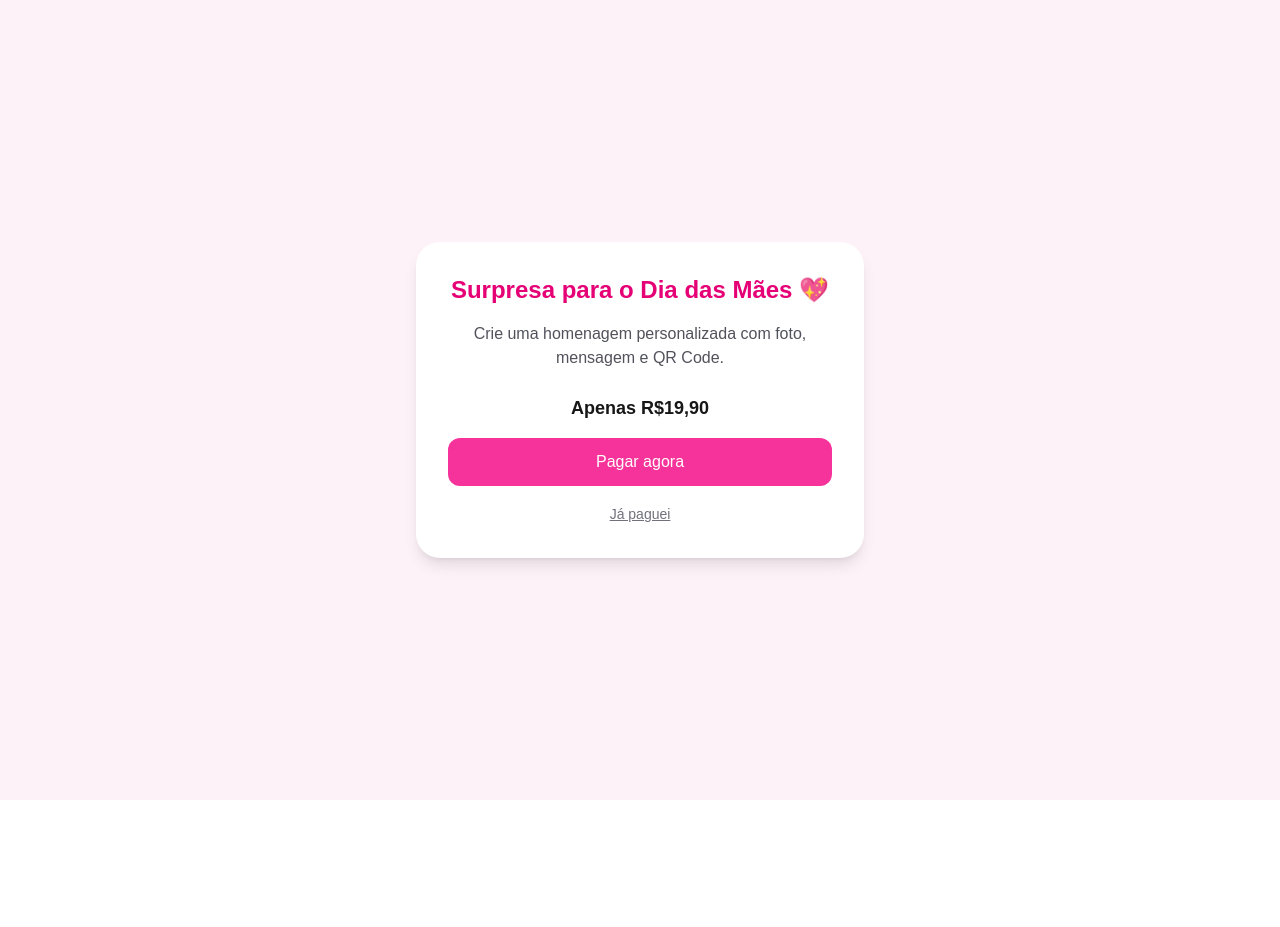
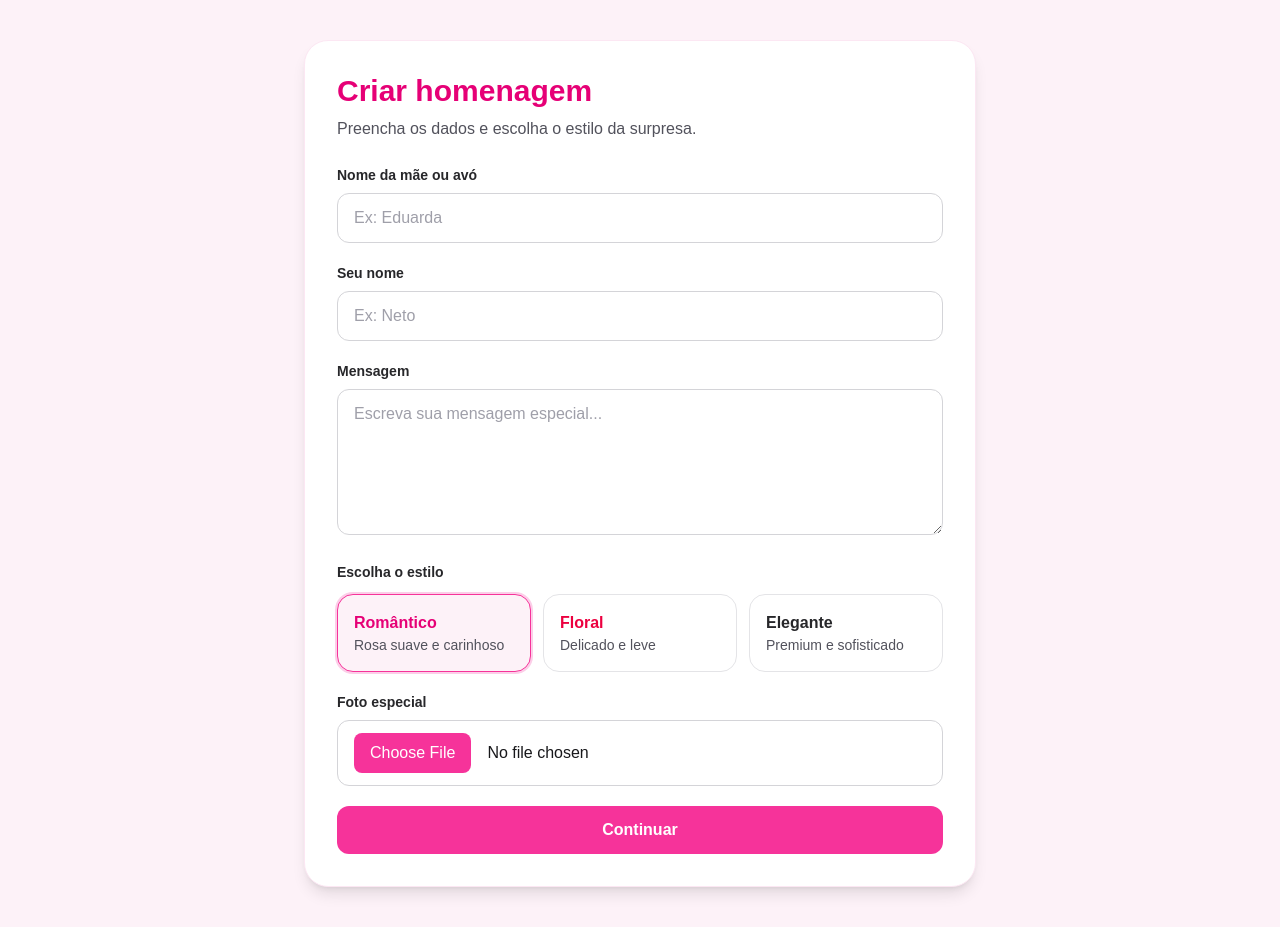
Before and after one commit to telesgustavo109-eng/homenagem-mae, a Next.js app: page /criar in a window 1280 px wide. Before the commit the page ends 800 px from the top, so only its background shows below. Built offline with nearby package versions, Linux system fonts and the light colour scheme; no server answers.

Commit message:
adiciona estilos na homenagem

```diff
--- a/app/criar/page.tsx
+++ b/app/criar/page.tsx
@@ -1,77 +1,215 @@
 "use client";
 
 import { useState } from "react";
+import { useRouter } from "next/navigation";
+import { supabase } from "@/lib/supabase";
 
 export default function CriarPage() {
-  const [liberado, setLiberado] = useState(false);
+  const router = useRouter();
 
-  const linkPagamento = "COLE_AQUI_SEU_LINK_MP";
-
-  if (!liberado) {
-    return (
-      <main className="min-h-screen flex items-center justify-center bg-pink-50">
-        <div className="bg-white p-8 rounded-3xl shadow-lg text-center max-w-md">
-          <h1 className="text-2xl font-bold text-pink-600 mb-4">
-            Surpresa para o Dia das Mães 💖
-          </h1>
-
-          <p className="text-zinc-600 mb-6">
-            Crie uma homenagem personalizada com foto, mensagem e QR Code.
-          </p>
-
-          <p className="text-lg font-semibold mb-4">
-            Apenas R$19,90
-          </p>
-
-          <a
-            href={linkPagamento}
-            target="_blank"
-            className="bg-pink-500 text-white px-6 py-3 rounded-xl block mb-4"
-          >
-            Pagar agora
-          </a>
-
-          <button
-            onClick={() => setLiberado(true)}
-            className="text-sm text-zinc-500 underline"
-          >
-            Já paguei
-          </button>
-        </div>
-      </main>
-    );
-  }
-
-  return <Formulario />;
-}
-
-function Formulario() {
   const [nomeMae, setNomeMae] = useState("");
   const [nomeComprador, setNomeComprador] = useState("");
   const [mensagem, setMensagem] = useState("");
+  const [estilo, setEstilo] = useState("romantico");
+  const [arquivoImagem, setArquivoImagem] = useState<File | null>(null);
+  const [carregando, setCarregando] = useState(false);
+
+  function gerarSlug(texto: string) {
+    const base = texto
+      .toLowerCase()
+      .normalize("NFD")
+      .replace(/[\u0300-\u036f]/g, "")
+      .replace(/[^a-z0-9\s-]/g, "")
+      .trim()
+      .replace(/\s+/g, "-");
+
+    const aleatorio = Math.random().toString(36).slice(2, 8);
+    return `${base || "homenagem"}-${aleatorio}`;
+  }
+
+  async function uploadImagem(): Promise<string> {
+    if (!arquivoImagem) {
+      throw new Error("Escolha uma imagem antes de continuar.");
+    }
+
+    const formData = new FormData();
+    formData.append("file", arquivoImagem);
+
+    const resposta = await fetch("/api/upload", {
+      method: "POST",
+      body: formData,
+    });
+
+    const dados = await resposta.json();
+
+    if (!resposta.ok) {
+      throw new Error(dados.error || "Erro ao enviar imagem.");
+    }
+
+    return dados.url;
+  }
+
+  async function handleSubmit(e: React.FormEvent<HTMLFormElement>) {
+    e.preventDefault();
+
+    try {
+      setCarregando(true);
+
+      const imagemFinal = await uploadImagem();
+      const slug = gerarSlug(nomeMae);
+
+      const { error } = await supabase.from("homenagens").insert({
+        slug,
+        nome_mae: nomeMae,
+        nome_comprador: nomeComprador,
+        mensagem,
+        imagem_url: imagemFinal,
+        estilo,
+      });
+
+      if (error) {
+        throw new Error(error.message);
+      }
+
+      router.push(`/h/${slug}`);
+    } catch (error) {
+      console.error(error);
+
+      if (error instanceof Error) {
+        alert(error.message);
+      } else {
+        alert("Erro ao salvar homenagem.");
+      }
+    } finally {
+      setCarregando(false);
+    }
+  }
 
   return (
-    <main className="min-h-screen flex items-center justify-center bg-white">
-      <div className="p-8 bg-pink-50 rounded-2xl">
-        <h1 className="text-2xl mb-4">Criar homenagem</h1>
+    <main className="min-h-screen bg-pink-50 px-6 py-10">
+      <div className="mx-auto w-full max-w-2xl rounded-3xl bg-white p-8 shadow-lg border border-pink-100">
+        <h1 className="mb-2 text-3xl font-bold text-pink-600">
+          Criar homenagem
+        </h1>
 
-        <input
-          placeholder="Nome da mãe"
-          onChange={(e) => setNomeMae(e.target.value)}
-          className="block mb-2 p-2 border"
-        />
+        <p className="mb-6 text-zinc-600">
+          Preencha os dados e escolha o estilo da surpresa.
+        </p>
 
-        <input
-          placeholder="Seu nome"
-          onChange={(e) => setNomeComprador(e.target.value)}
-          className="block mb-2 p-2 border"
-        />
+        <form className="space-y-5" onSubmit={handleSubmit}>
+          <div>
+            <label className="mb-2 block text-sm font-semibold text-zinc-800">
+              Nome da mãe ou avó
+            </label>
+            <input
+              type="text"
+              placeholder="Ex: Eduarda"
+              value={nomeMae}
+              onChange={(e) => setNomeMae(e.target.value)}
+              className="w-full rounded-xl border border-zinc-300 bg-white px-4 py-3 text-zinc-900 placeholder:text-zinc-400 outline-none focus:border-pink-400 focus:ring-2 focus:ring-pink-300"
+              required
+            />
+          </div>
 
-        <textarea
-          placeholder="Mensagem"
-          onChange={(e) => setMensagem(e.target.value)}
-          className="block mb-2 p-2 border"
-        />
+          <div>
+            <label className="mb-2 block text-sm font-semibold text-zinc-800">
+              Seu nome
+            </label>
+            <input
+              type="text"
+              placeholder="Ex: Neto"
+              value={nomeComprador}
+              onChange={(e) => setNomeComprador(e.target.value)}
+              className="w-full rounded-xl border border-zinc-300 bg-white px-4 py-3 text-zinc-900 placeholder:text-zinc-400 outline-none focus:border-pink-400 focus:ring-2 focus:ring-pink-300"
+              required
+            />
+          </div>
+
+          <div>
+            <label className="mb-2 block text-sm font-semibold text-zinc-800">
+              Mensagem
+            </label>
+            <textarea
+              placeholder="Escreva sua mensagem especial..."
+              rows={5}
+              value={mensagem}
+              onChange={(e) => setMensagem(e.target.value)}
+              className="w-full rounded-xl border border-zinc-300 bg-white px-4 py-3 text-zinc-900 placeholder:text-zinc-400 outline-none focus:border-pink-400 focus:ring-2 focus:ring-pink-300"
+              required
+            />
+          </div>
+
+          <div>
+            <label className="mb-3 block text-sm font-semibold text-zinc-800">
+              Escolha o estilo
+            </label>
+
+            <div className="grid gap-3 md:grid-cols-3">
+              <button
+                type="button"
+                onClick={() => setEstilo("romantico")}
+                className={`rounded-2xl border p-4 text-left transition ${
+                  estilo === "romantico"
+                    ? "border-pink-500 bg-pink-50 ring-2 ring-pink-200"
+                    : "border-zinc-200 bg-white hover:border-pink-300"
+                }`}
+              >
+                <p className="font-bold text-pink-600">Romântico</p>
+                <p className="text-sm text-zinc-600">Rosa suave e carinhoso</p>
+              </button>
+
+              <button
+                type="button"
+                onClick={() => setEstilo("floral")}
+                className={`rounded-2xl border p-4 text-left transition ${
+                  estilo === "floral"
+                    ? "border-rose-500 bg-rose-50 ring-2 ring-rose-200"
+                    : "border-zinc-200 bg-white hover:border-rose-300"
+                }`}
+              >
+                <p className="font-bold text-rose-600">Floral</p>
+                <p className="text-sm text-zinc-600">Delicado e leve</p>
+              </button>
+
+              <button
+                type="button"
+                onClick={() => setEstilo("elegante")}
+                className={`rounded-2xl border p-4 text-left transition ${
+                  estilo === "elegante"
+                    ? "border-zinc-800 bg-zinc-50 ring-2 ring-zinc-300"
+                    : "border-zinc-200 bg-white hover:border-zinc-400"
+                }`}
+              >
+                <p className="font-bold text-zinc-800">Elegante</p>
+                <p className="text-sm text-zinc-600">Premium e sofisticado</p>
+              </button>
+            </div>
+          </div>
+
+          <div>
+            <label className="mb-2 block text-sm font-semibold text-zinc-800">
+              Foto especial
+            </label>
+            <input
+              type="file"
+              accept="image/*"
+              onChange={(e) => {
+                const file = e.target.files?.[0] || null;
+                setArquivoImagem(file);
+              }}
+              className="w-full rounded-xl border border-zinc-300 bg-white px-4 py-3 text-zinc-900 file:mr-4 file:rounded-lg file:border-0 file:bg-pink-500 file:px-4 file:py-2 file:font-medium file:text-white hover:file:bg-pink-600"
+              required
+            />
+          </div>
+
+          <button
+            type="submit"
+            disabled={carregando}
+            className="w-full rounded-xl bg-pink-500 px-4 py-3 font-semibold text-white transition hover:bg-pink-600 disabled:cursor-not-allowed disabled:opacity-60"
+          >
+            {carregando ? "Salvando homenagem..." : "Continuar"}
+          </button>
+        </form>
       </div>
     </main>
   );
--- a/app/h/[slug]/page.tsx
+++ b/app/h/[slug]/page.tsx
@@ -1,9 +1,154 @@
-export default async function HomenagemPage() {
+import QRCode from "qrcode";
+import { supabase } from "@/lib/supabase";
+import { notFound } from "next/navigation";
+
+type PageProps = {
+  params: Promise<{
+    slug: string;
+  }>;
+};
+
+type Estilo = "romantico" | "floral" | "elegante";
+
+function getEstiloConfig(estilo: Estilo) {
+  if (estilo === "floral") {
+    return {
+      pageBg: "bg-gradient-to-b from-rose-100 via-pink-50 to-white",
+      cardBg: "bg-white border border-rose-100",
+      titleColor: "text-rose-600",
+      badgeColor: "text-rose-400",
+      boxBg: "bg-rose-50",
+      assinaturaBg: "bg-rose-100",
+      buttonBg: "bg-rose-500",
+      qrText: "Compartilhe esse carinho 🌸",
+      emoji: "🌷",
+    };
+  }
+
+  if (estilo === "elegante") {
+    return {
+      pageBg: "bg-gradient-to-b from-zinc-200 via-zinc-100 to-white",
+      cardBg: "bg-white border border-zinc-200",
+      titleColor: "text-zinc-800",
+      badgeColor: "text-zinc-500",
+      boxBg: "bg-zinc-50",
+      assinaturaBg: "bg-zinc-100",
+      buttonBg: "bg-zinc-800",
+      qrText: "Abra esta homenagem novamente ✨",
+      emoji: "🤍",
+    };
+  }
+
+  return {
+    pageBg: "bg-gradient-to-b from-pink-100 via-pink-50 to-white",
+    cardBg: "bg-white border border-pink-100",
+    titleColor: "text-pink-600",
+    badgeColor: "text-pink-400",
+    boxBg: "bg-pink-50",
+    assinaturaBg: "bg-pink-100",
+    buttonBg: "bg-pink-500",
+    qrText: "Escaneie para abrir essa surpresa 💖",
+    emoji: "💖",
+  };
+}
+
+export default async function HomenagemPage({ params }: PageProps) {
+  const { slug } = await params;
+
+  const { data, error } = await supabase
+    .from("homenagens")
+    .select("*")
+    .eq("slug", slug)
+    .single();
+
+  if (error || !data) {
+    notFound();
+  }
+
+  const estilo = (data.estilo || "romantico") as Estilo;
+  const tema = getEstiloConfig(estilo);
+
+  const baseUrl = process.env.VERCEL_URL
+    ? `https://${process.env.VERCEL_URL}`
+    : "http://localhost:3000";
+
+  const url = `${baseUrl}/h/${slug}`;
+  const qrCode = await QRCode.toDataURL(url);
+
   return (
-    <main className="min-h-screen flex items-center justify-center bg-black text-white">
-      <h1 className="text-5xl font-bold">
-        TESTE PAGINA H NOVA 999
-      </h1>
+    <main className={`min-h-screen ${tema.pageBg} flex items-center justify-center px-6 py-10`}>
+      <div className={`w-full max-w-4xl overflow-hidden rounded-[2rem] shadow-2xl ${tema.cardBg}`}>
+        {data.imagem_url && (
+          <div className="relative">
+            <img
+              src={data.imagem_url}
+              alt="Foto especial"
+              className="h-[320px] w-full object-cover md:h-[430px]"
+            />
+            <div className="absolute inset-0 bg-gradient-to-t from-black/55 via-black/10 to-transparent" />
+            <div className="absolute bottom-6 left-6 right-6 text-white">
+              <p className="text-sm uppercase tracking-[0.25em] opacity-90">
+                Uma homenagem para
+              </p>
+              <h1 className="text-4xl md:text-5xl font-bold drop-shadow-lg">
+                {data.nome_mae} {tema.emoji}
+              </h1>
+            </div>
+          </div>
+        )}
+
+        <div className="p-8 md:p-12">
+          <div className="mb-8">
+            <p className={`text-sm font-semibold uppercase tracking-[0.25em] ${tema.badgeColor}`}>
+              Mensagem especial
+            </p>
+
+            <h2 className={`mt-2 text-2xl md:text-3xl font-bold ${tema.titleColor}`}>
+              Feito com carinho para um momento inesquecível
+            </h2>
+          </div>
+
+          <div className={`rounded-3xl p-6 md:p-8 shadow-inner mb-8 ${tema.boxBg}`}>
+            <p className="text-lg md:text-xl leading-9 text-zinc-700 whitespace-pre-line">
+              {data.mensagem}
+            </p>
+          </div>
+
+          <div className={`mb-10 rounded-2xl p-5 shadow-sm ${tema.assinaturaBg}`}>
+            <p className="text-zinc-700 text-lg">
+              Com amor,
+              <span className={`ml-2 font-bold ${tema.titleColor}`}>
+                {data.nome_comprador}
+              </span>
+            </p>
+          </div>
+
+          <div className="rounded-3xl bg-white border border-zinc-100 p-8 text-center shadow-sm">
+            <p className={`text-sm font-semibold uppercase tracking-[0.25em] mb-3 ${tema.badgeColor}`}>
+              QR Code
+            </p>
+
+            <p className="text-zinc-600 mb-5">{tema.qrText}</p>
+
+            <img
+              src={qrCode}
+              alt="QR Code"
+              className="mx-auto h-44 w-44 rounded-2xl border border-zinc-100 bg-white p-3 shadow"
+            />
+
+            <p className="mt-5 break-all text-sm text-zinc-400">{url}</p>
+
+            <div className="mt-6">
+              <a
+                href={url}
+                className={`inline-block rounded-xl px-6 py-3 font-semibold text-white ${tema.buttonBg}`}
+              >
+                Abrir homenagem
+              </a>
+            </div>
+          </div>
+        </div>
+      </div>
     </main>
   );
 }
```
